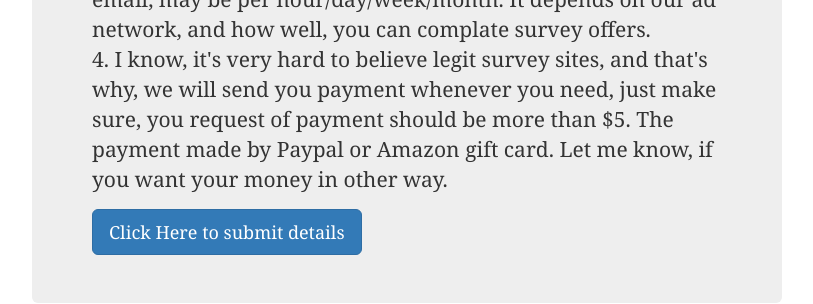
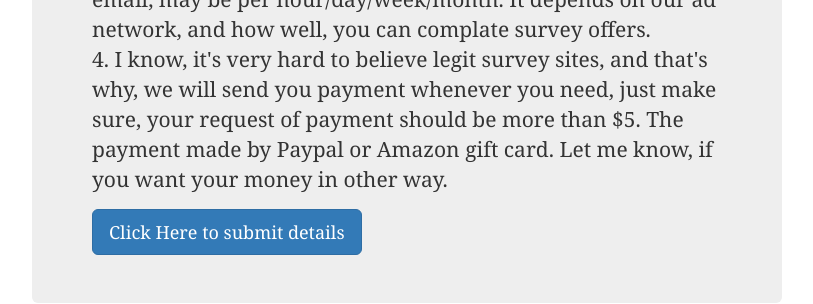
Before and after one commit to enyusu/enyusu.github.com, a Jekyll site: the page built from _posts/2015-10-27-surv.md, in a window 1280 px wide. Shown: the part 760-1064 px from the top of the page, without its empty margins (233-1046 px from the left). Built offline with Jekyll 4.4.1, drawn with Linux system fonts in a browser that asks for light colours; nearby versions of some CDN libraries.

Commit message:
Update 2015-10-27-surv.md

```diff
--- a/_posts/2015-10-27-surv.md
+++ b/_posts/2015-10-27-surv.md
@@ -17,7 +17,7 @@ Hey, I think, I have sent you message in your facebook. Well, I have found you f
   <p>1. The survey link, will send to your email.<br/>
 2. We will send you some PDF guidelines and notes about, how to complate same survey again and again.<br/>
 3. Also note that, we will send you only some offers to your email, may be per hour/day/week/month. It depends on our ad network, and how well, you can complate survey offers.<br/>
-4. I know, it's very hard to believe legit survey sites, and that's why, we will send you payment whenever you need, just make sure, you request of payment should be more than $5. The payment made by Paypal or Amazon gift card. Let me know, if you want your money in other way.
+4. I know, it's very hard to believe legit survey sites, and that's why, we will send you payment whenever you need, just make sure, your request of payment should be more than $5. The payment made by Paypal or Amazon gift card. Let me know, if you want your money in other way.
 
   </p>
 <a class="btn btn-primary btn-lg" href="" role="button">Click Here to submit details</a><br/>
```
